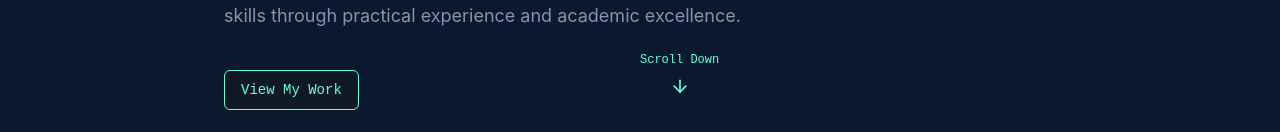
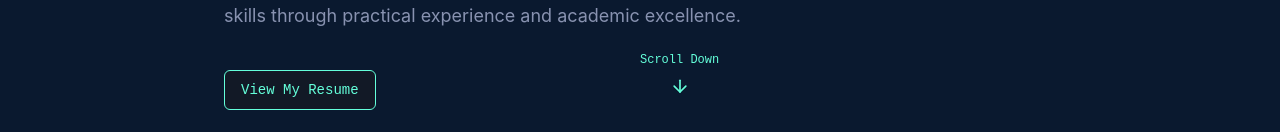
Before and after one commit to adrianameor/adriana-cyberjaya-portfolio-showcase, a React (Vite) app: page / in a window 1280 px wide. Shown: the part 668-800 px from the top of the page. Built offline with nearby package versions, Linux system fonts and the light colour scheme.

Commit message:
change "view my work" to "view my resume"

```diff
--- a/src/components/Hero.tsx
+++ b/src/components/Hero.tsx
@@ -48,7 +48,7 @@ const Hero = () => {
             className="border-portfolio-teal text-portfolio-teal hover:bg-portfolio-teal/10 font-mono"
             asChild
           >
-            <a href="#projects">View My Work</a>
+            <a href="#projects">View My Resume</a>
           </Button>
         </div>
       </div>
```
